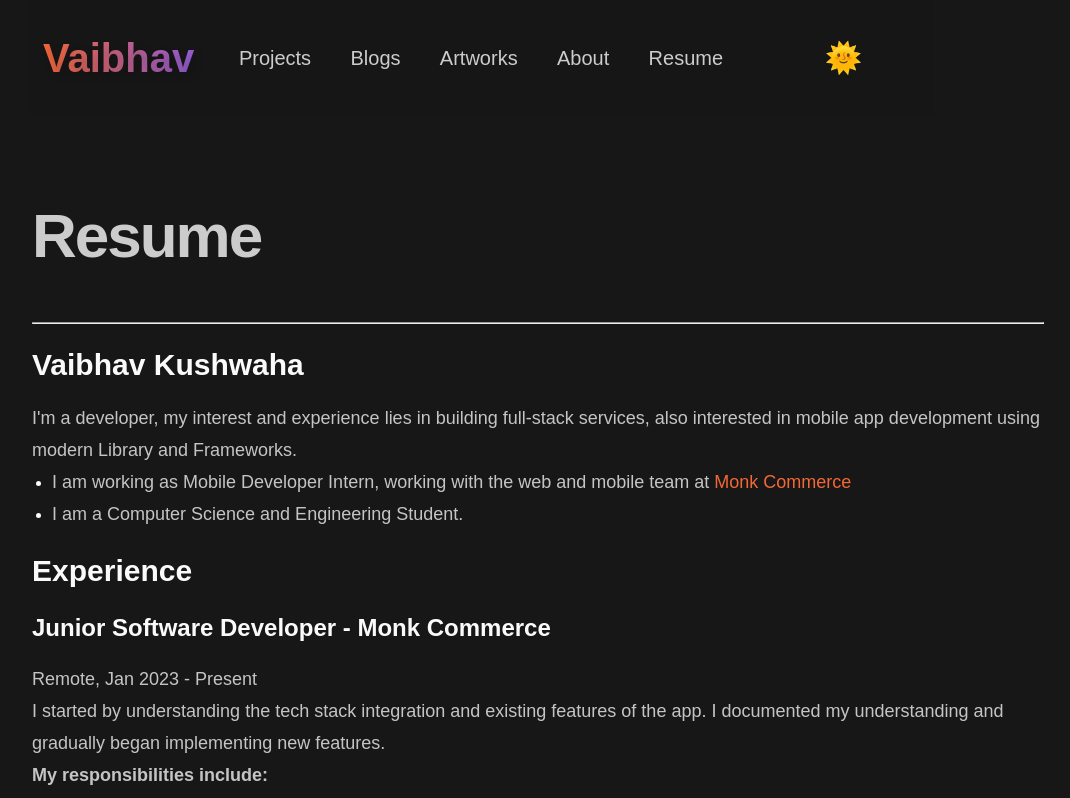
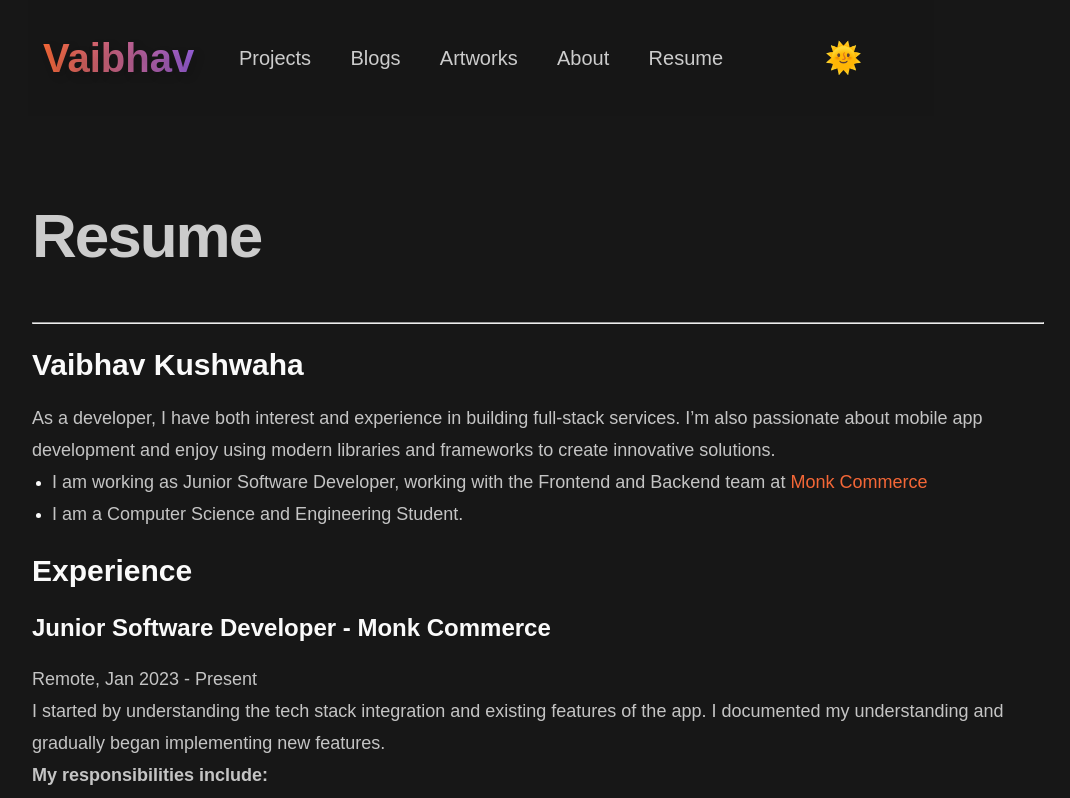
Before and after one commit to sketchomania/portfolio, a Next.js app: page /resume in a window 1280 px wide. Shown: the top 798 px of the page, without its empty margins (102-1172 px from the left). Built offline with nearby package versions, Linux system fonts and the light colour scheme.

Commit message:
added resume

```diff
--- a/src/constants/resume/resumeData.js
+++ b/src/constants/resume/resumeData.js
@@ -1,11 +1,15 @@
 const resumeData = {
   resume: "Resume",
-  summary: `I'm a developer, my interest and experience lies in building full-stack services,
-  also interested in mobile app development using modern Library and Frameworks.`,
+  summary: `
+    As a developer, I have both interest and experience in building full-stack services.
+    I’m also passionate about mobile app development and enjoy using modern libraries and frameworks to create innovative solutions.
+  `,
 
-  summarySubText1: `I am working as Mobile Developer Intern, working with the web and mobile team at `,
+  summarySubText1: `I am working as Junior Software Developer, working with the Frontend and Backend team at `,
   summarySubText2: "I am a Computer Science and Engineering Student.",
   achievements: "Achievements",
 };
 
 export default resumeData;
+
+// My expertise in these technologies has enabled me to develop robust and scalable backend systems that meet the needs of my clients.
```
Also changed, not shown: 1 other file (tests, documents, lock files or other folders).
